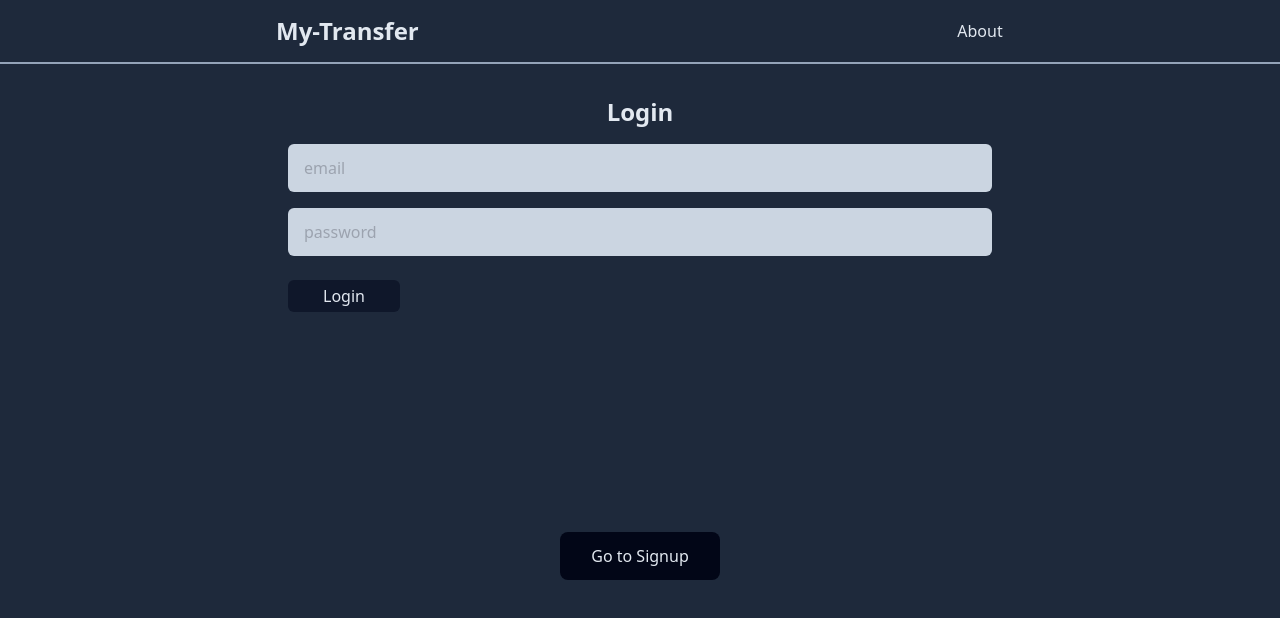
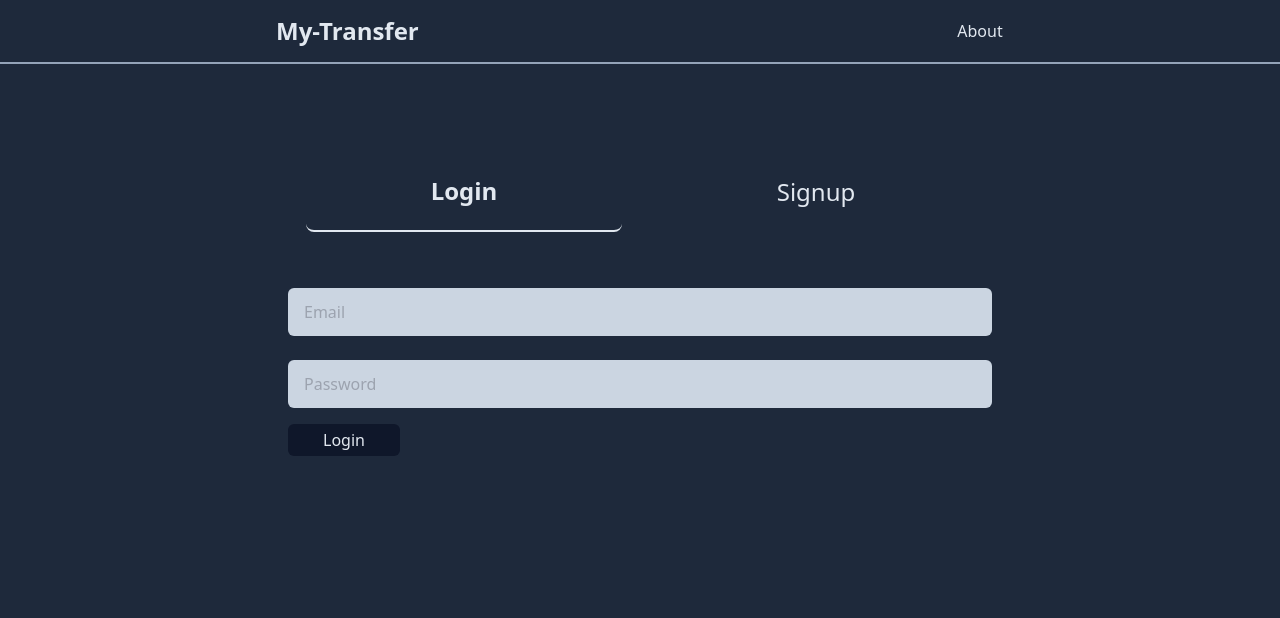
Before and after one commit to stianjsu/my-transfer, a Next.js app: page / in a window 1280 px wide. Shown: the top 618 px of the page. Built offline with nearby package versions, Linux system fonts and the light colour scheme; no server answers.

Commit message:
Updates styling of list of files. Cleans up login page UI/UX

```diff
--- a/src/app/about/page.tsx
+++ b/src/app/about/page.tsx
@@ -4,7 +4,7 @@ const About = () => {
   return (
     <>
       <Navbar />
-      <main className="m-auto flex min-h-screen max-w-xl flex-col items-center justify-between pt-24">
+      <main className="m-auto flex min-h-screen max-w-2xl flex-col items-center justify-between pt-24">
         <div className="min-h-screen ">
           <div className="mx-auto max-w-7xl sm:px-6 lg:px-8">
             <div className="text-center">
--- a/src/app/page.tsx
+++ b/src/app/page.tsx
@@ -23,7 +23,7 @@ const Home = () => {
   return (
     <>
       <Navbar />
-      <main className="m-auto flex min-h-screen flex-col items-center pt-24">
+      <main className="m-auto flex min-h-screen flex-col pt-24">
         {user === undefined ? (
           <div className="mb-4 flex h-[50vh] w-full items-center justify-center text-2xl font-bold">
             <LoadingSpinner size={64} />
--- a/src/components/FilesDisplay.tsx
+++ b/src/components/FilesDisplay.tsx
@@ -8,24 +8,31 @@ import { Download, LoadingSpinner } from "./Icons";
 import { fileSizeConverter } from "@/firebase/util";
 import { UploadResult } from "firebase/storage";
 import { toast } from "react-hot-toast";
-import { FirebaseError } from "firebase/app";
 
 const FileDisplay = ({ file }: { file: FileData }) => {
   return (
-    <div className="flex w-full flex-row items-center gap-4 rounded-lg bg-slate-900 p-2">
-      <span className="grow">{file.name}</span>
-      <div className="flex flex-col text-sm">
-        <span>Size: {fileSizeConverter(file.sizeBytes)}</span>
+    <div className="flex h-24 w-full flex-row items-center gap-4 rounded-lg bg-slate-900 p-2 sm:h-20 ">
+      <span className="line-clamp-3 grow break-words text-sm sm:line-clamp-3 sm:text-base">
+        {file.name}
+      </span>
+
+      <div className="flex min-w-max flex-col text-sm">
         <span>
-          Uploaded:{" "}
+          {/* Uploaded:{" "} */}
           {file.timeCreated.toLocaleDateString("no", { dateStyle: "short" })}
         </span>
+        <span>Size: {fileSizeConverter(file.sizeBytes)}</span>
+        <span>Type: {file.name.split(".")[1].toUpperCase()}</span>
       </div>
-      <a href={file.downloadUrl} target="_blank" className="h-12 w-12">
-        <div className="flex h-full w-full items-center justify-center rounded-full border border-slate-300 transition ease-in-out hover:bg-slate-500">
+      <div className="h-12 w-12 min-w-max">
+        <a
+          href={file.downloadUrl}
+          target="_blank"
+          className="flex h-12 w-12 items-center justify-center rounded-full border border-slate-300 transition ease-in-out hover:bg-slate-500"
+        >
           <Download size={30} />
-        </div>
-      </a>
+        </a>
+      </div>
     </div>
   );
 };
--- a/src/components/Login.tsx
+++ b/src/components/Login.tsx
@@ -1,15 +1,22 @@
 "use client";
 import { register, signIn } from "@/firebase/authService";
-import { useState } from "react";
+import { Dispatch, SetStateAction, useState } from "react";
 import { LoadingSpinner } from "./Icons";
 import toast from "react-hot-toast";
 import { FirebaseError } from "firebase/app";
 
 export default function Login() {
   const [email, setEmail] = useState("");
+  const [emailErr, setEmailErr] = useState<[boolean, NodeJS.Timeout | null]>([
+    false,
+    null,
+  ]);
   const [password, setPassword] = useState("");
+  const [passwordErr, setPasswordErr] = useState<
+    [boolean, NodeJS.Timeout | null]
+  >([false, null]);
+  const [password2, setPassword2] = useState("");
 
-  const [errorMsg, setErrorMsg] = useState("");
   const [view, setView] = useState<"Login" | "Signup">("Login");
 
   const [loading, setLoading] = useState(false);
@@ -21,31 +28,52 @@ export default function Login() {
     setLoading(false);
   };
 
+  const setInputErr = (
+    err: [boolean, NodeJS.Timeout | null],
+    setter: Dispatch<SetStateAction<[boolean, NodeJS.Timeout | null]>>
+  ) => {
+    if (err[1]) {
+      clearTimeout(err[1]);
+    }
+    let dispatchId = setTimeout(() => {
+      setter([false, null]);
+    }, 7000);
+    setter([true, dispatchId]);
+  };
+
   const login = async (email: string, password: string) => {
     await signIn(email, password).catch((err: FirebaseError) => {
-      if (err.code == "auth/invalid-email")
+      if (err.code == "auth/invalid-email") {
         toast.error("No user exists with this email");
-      else if (err.code == "auth/wrong-password")
+        setInputErr(emailErr, setEmailErr);
+      } else if (err.code == "auth/wrong-password") {
         toast.error("Wrong password!");
-      else toast.error("Something went wrong");
+        setInputErr(passwordErr, setPasswordErr);
+      } else {
+        toast.error("Something went wrong");
+      }
     });
   };
 
   const signUp = async (email: string, password: string) => {
+    if (password !== password2) {
+      toast.error("The passwords must match!");
+      setInputErr(passwordErr, setPasswordErr);
+      return;
+    }
     await register(email, password).catch((err: FirebaseError) => {
-      if (err.code == "auth/invalid-email")
+      if (err.code == "auth/invalid-email") {
+        setInputErr(emailErr, setEmailErr);
         toast.error("Please provide a valid email");
-      else if (err.code == "auth/missing-password")
+      } else if (err.code == "auth/missing-password") {
+        setInputErr(passwordErr, setPasswordErr);
         toast.error("Please provide a password");
-      else toast.error("Something went wrong when signing up");
+      } else {
+        setInputErr(emailErr, setEmailErr);
+        setInputErr(passwordErr, setPasswordErr);
+        toast.error("Something went wrong when signing up");
+      }
     });
-  };
-
-  const toggleView = () => {
-    let newView = (view == "Login" ? "Signup" : "Login") as "Login" | "Signup";
-    setView(newView);
-    setEmail("");
-    setPassword("");
   };
 
   if (loading)
@@ -57,24 +85,66 @@ export default function Login() {
 
   return (
     <>
-      <div className="mb-4 w-full text-center text-2xl font-bold">{view}</div>
+      <div className="my-14 flex w-full justify-around">
+        <button
+          className={
+            "h-20 w-[45%] rounded-lg border-slate-200 text-2xl transition  " +
+            (view == "Login"
+              ? "border-b-2 font-bold"
+              : "border-slate-500 hover:border-b")
+          }
+          onClick={() => setView("Login")}
+        >
+          Login
+        </button>
+        <button
+          className={
+            "h-20 w-[45%] rounded-lg border-slate-200 text-2xl transition " +
+            (view == "Signup"
+              ? "border-b-2 font-bold"
+              : "border-slate-500 hover:border-b")
+          }
+          onClick={() => setView("Signup")}
+        >
+          Signup
+        </button>
+      </div>
       <div className="h-full w-full">
         <input
           type="text"
           name="email"
-          placeholder="email"
+          placeholder="Email"
           value={email}
           onChange={(e) => setEmail(e.target.value)}
-          className="mb-4 h-12 w-full rounded-md bg-slate-300 pl-4 text-slate-600 outline-none"
+          className={
+            "mb-6 h-12 w-full rounded-md border-red-500 bg-slate-300 pl-4 text-slate-600 outline-none " +
+            (emailErr[0] ? "border-2" : null)
+          }
         />
         <input
           type="password"
           name="password"
-          placeholder="password"
+          placeholder="Password"
           value={password}
           onChange={(e) => setPassword(e.target.value)}
-          className="mb-6 h-12 w-full rounded-md bg-slate-300 pl-4 text-slate-600 outline-none"
+          className={
+            "mb-4 h-12 w-full rounded-md border-red-500 bg-slate-300 pl-4 text-slate-600 outline-none " +
+            (passwordErr[0] ? "border-2" : null)
+          }
         />
+        {view == "Signup" && (
+          <input
+            type="password"
+            name="password"
+            placeholder="Repeat Password"
+            value={password2}
+            onChange={(e) => setPassword2(e.target.value)}
+            className={
+              "mb-6 h-12 w-full rounded-md border-red-500 bg-slate-300 pl-4 text-slate-600 outline-none " +
+              (passwordErr[0] ? "border-2" : null)
+            }
+          />
+        )}
         <button
           className="m-auto h-8 w-28 rounded-md bg-slate-900 hover:font-bold"
           onClick={formSubmit}
@@ -82,14 +152,6 @@ export default function Login() {
           {view}
         </button>
       </div>
-
-      <button
-        className="m-auto h-12 w-[10rem] rounded-lg bg-slate-950 hover:font-bold"
-        onClick={toggleView}
-      >
-        Go to {view == "Login" ? "Signup" : "Login"}
-      </button>
-      {errorMsg ? <div className="m-auto text-red-400">{errorMsg}</div> : null}
     </>
   );
 }
--- a/src/components/NavBar.tsx
+++ b/src/components/NavBar.tsx
@@ -23,7 +23,7 @@ export default function Navbar() {
   };
 
   return (
-    <nav className="fixed left-0 top-0 flex h-16 w-full border-b-2 border-slate-400">
+    <nav className="fixed left-0 top-0 flex h-16 w-full border-b-2 border-slate-400 bg-slate-800">
       <div className="mx-auto flex h-full w-full max-w-[50rem] flex-row px-5">
         <div className="flex grow items-center">
           <Link href={"/"}>
```
Also changed, not shown: images/logo1000-whitebg.png (added), images/logo1000.png.
